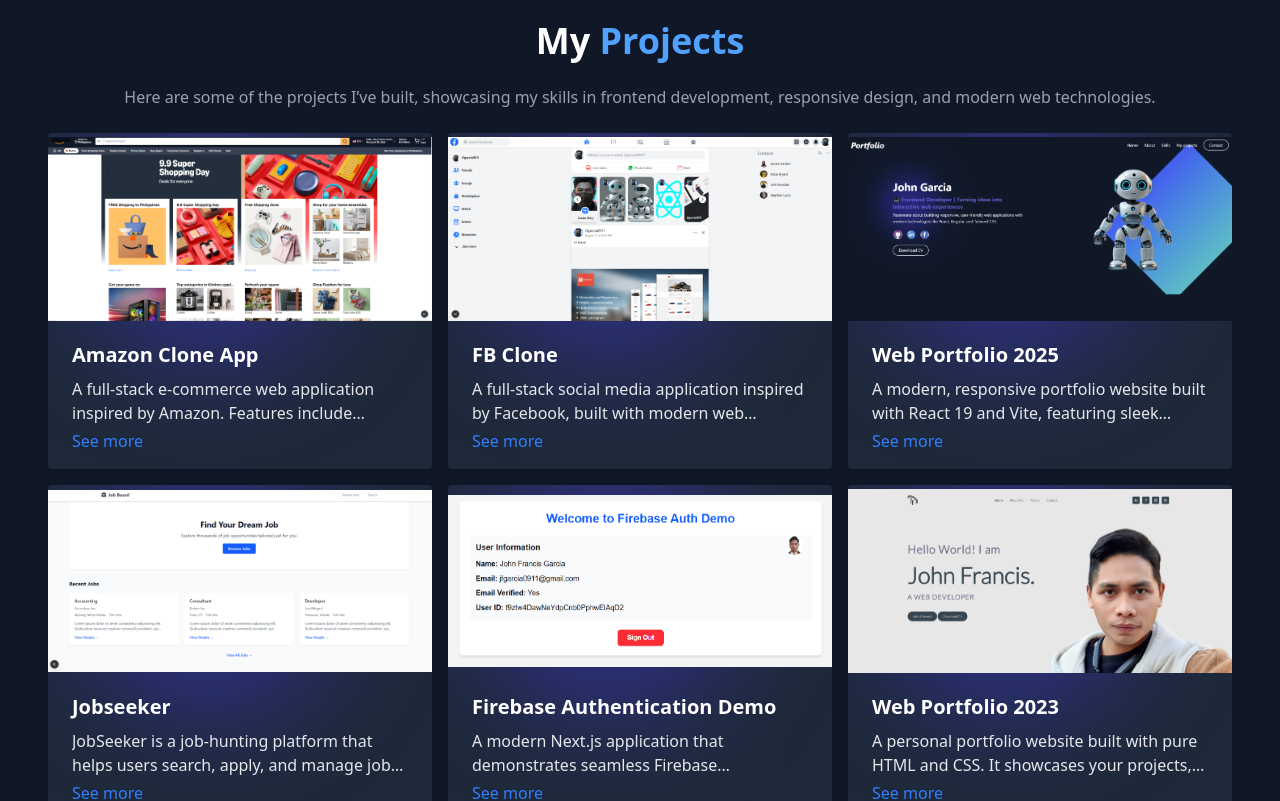
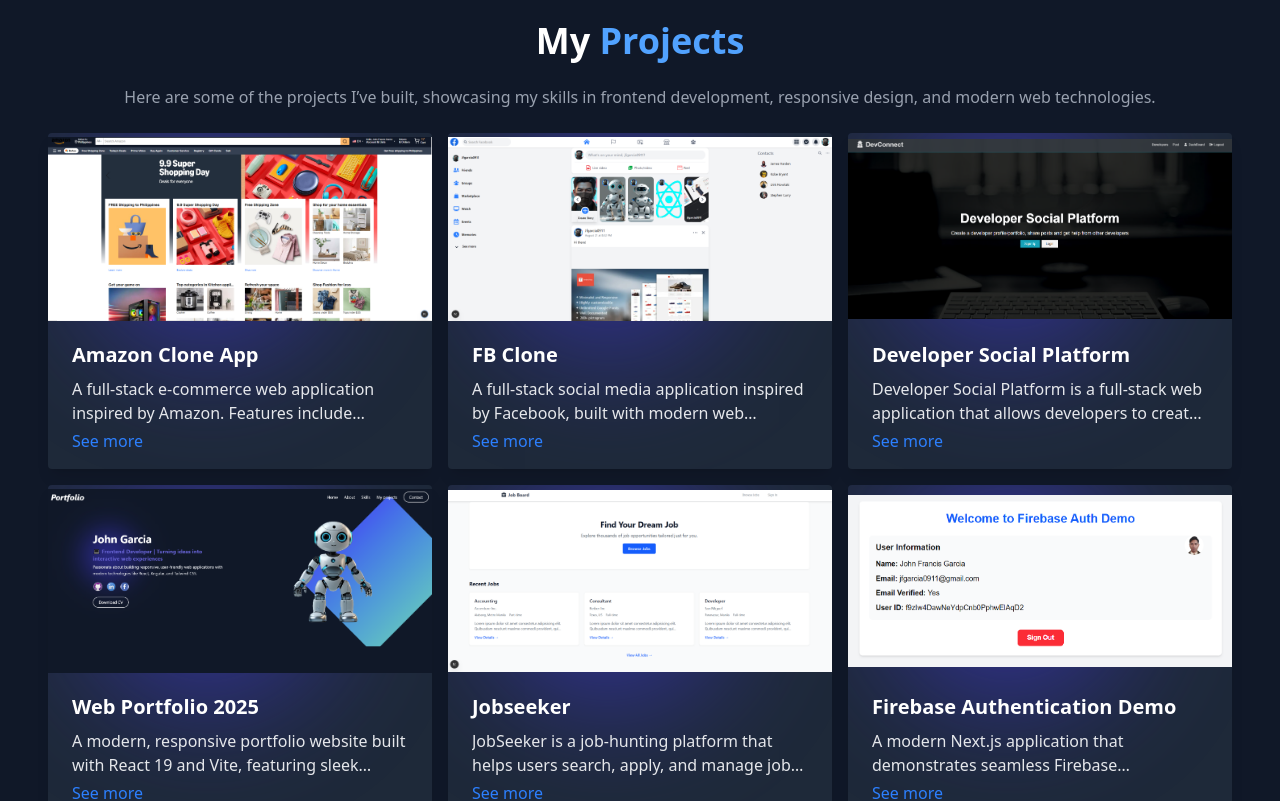
Before and after one commit to jfgarcia0911/jfportfolio-2, a React (Vite) app: page / in a window 1280 px wide. Shown: the part 2660-3461 px from the top of the page. Built offline with nearby package versions, Linux system fonts and the light colour scheme.

Commit message:
feat(Project): add Developer Social Platform project entry

```diff
--- a/src/components/Projects.jsx
+++ b/src/components/Projects.jsx
@@ -5,6 +5,7 @@
 import authDemo from "/auth-demo.png";
 import jobseeker from "/jobseeker.png";
 import fbclone from "/fbclone.png";
+import devConnect from "/dev-connect.png";
 
 import ProjectCard from "./ProjectCard.jsx";
 
@@ -25,6 +26,15 @@
 				"A full-stack social media application inspired by Facebook, built with modern web technologies to replicate core social networking features including story sharing, image posts, and real-time interactions.",
 			link: "https://github.com/jfgarcia0911/fb-clone",
 			code: "https://github.com/jfgarcia0911/fb-clone",
+		},
+		{
+			image: devConnect,
+			title: "Developer Social Platform",
+			description:
+				"Developer Social Platform is a full-stack web application that allows developers to create profiles, publish posts, and interact with other users in a community-driven environment. The application is built using the MERN stack (MongoDB, Express, React, Node.js), with Redux for global state management and RESTful API integration.",
+
+			link: "https://github.com/jfgarcia0911/devconnectorFrontend",
+			code: "https://github.com/jfgarcia0911/devconnectorBackend",
 		},
 		{
 			image: portfolio2,
```
Also changed, not shown: public/dev-connect.png (added).
